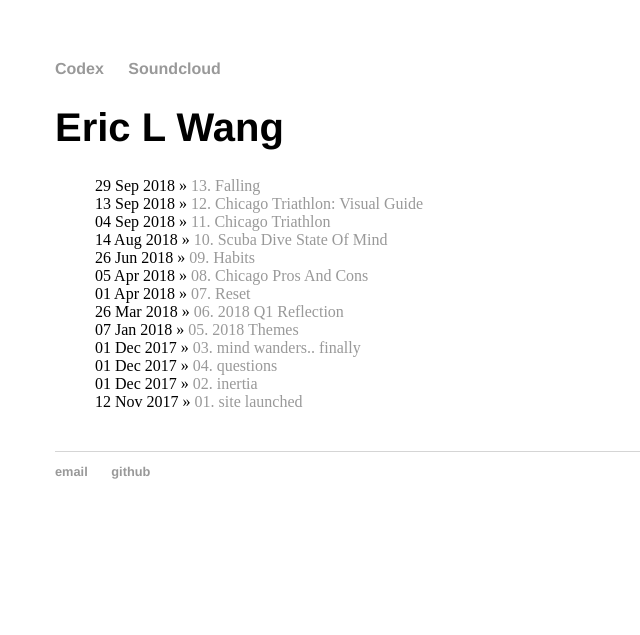
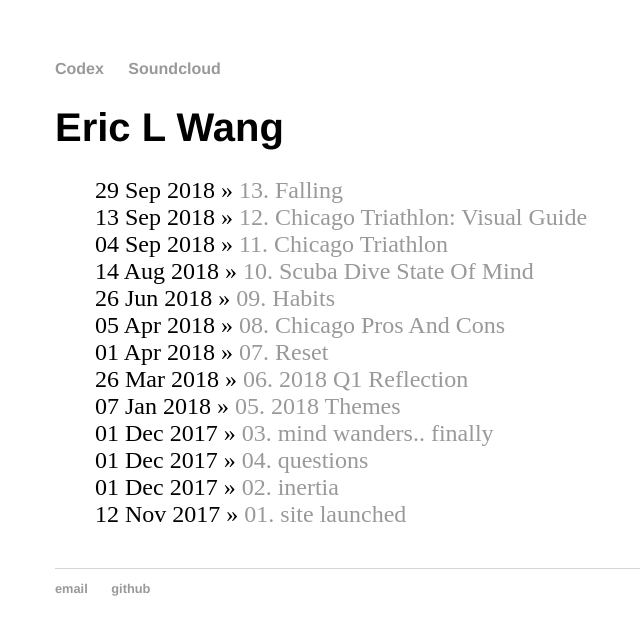
Before and after one commit to EricLWang/EricLWang.github.io, a Jekyll site: the page built from index.html, in a window 1280 px wide. Shown: the top 635 px of the page, without its empty margins (137-777 px from the left). Built offline with Jekyll 4.4.1, drawn with Linux system fonts in a browser that asks for light colours.

Commit message:
Update main.css

```diff
--- a/css/main.css
+++ b/css/main.css
@@ -42,7 +42,7 @@ footer {
 
 ul.posts {
     margin: 20px auto 40px;
-    font-size: 1.0em;
+    font-size: 1.5em;
 }
 
 ul.posts li {
```
